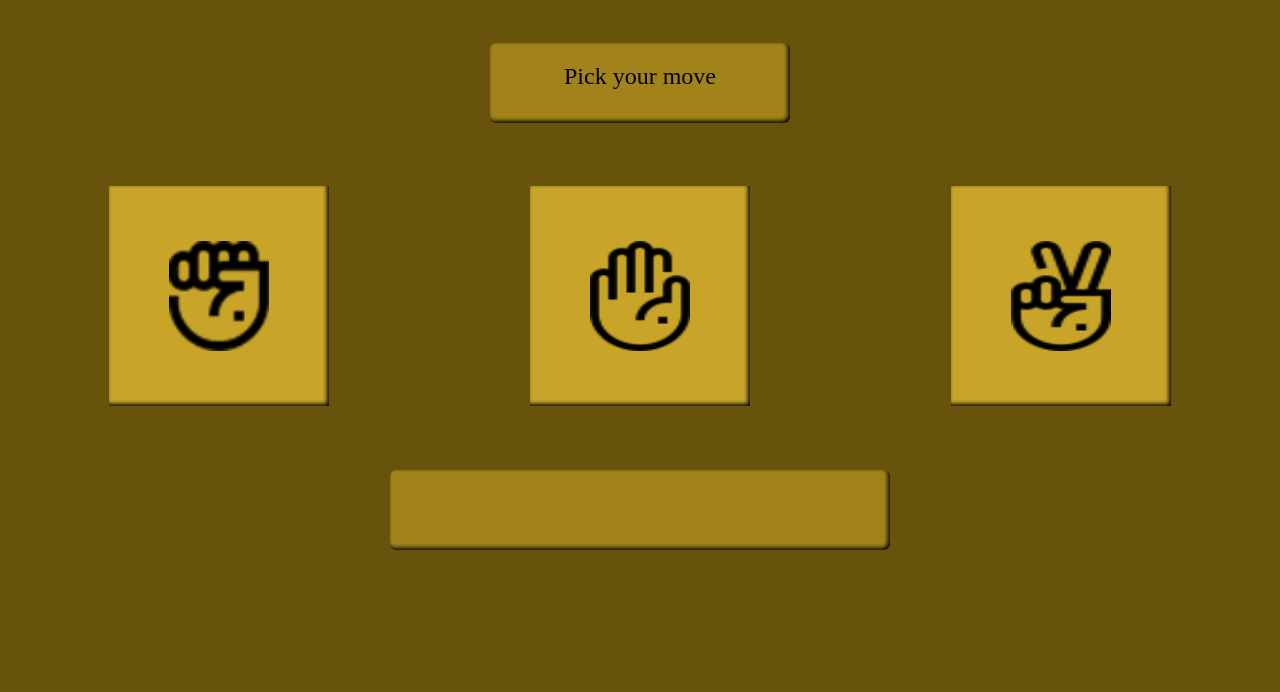
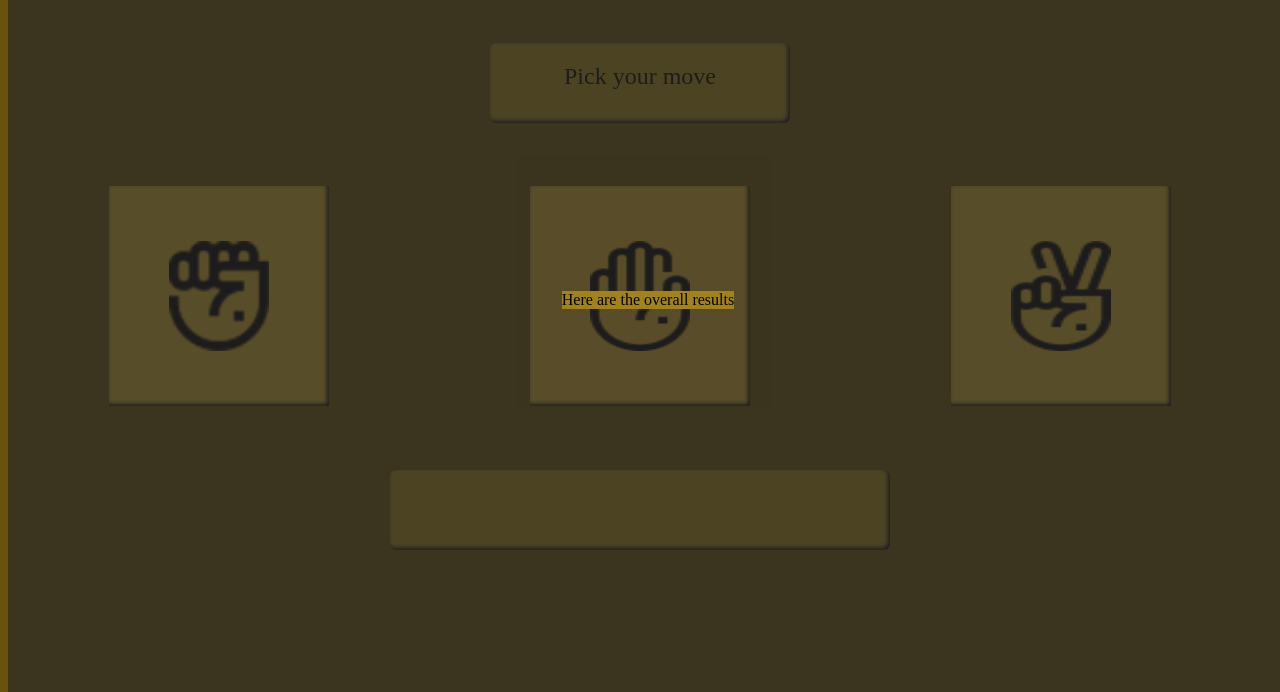
Before and after one commit to MonkeyCofi/rock-paper-scissors, a plain HTML site: page index.html in a window 1280 px wide. Shown: the part 108-800 px from the top of the page. Drawn offline with Linux system fonts and the light colour scheme.

Commit message:
Added modal container and created hidden utility class

```diff
--- a/index.html
+++ b/index.html
@@ -39,6 +39,12 @@
         <div class="results"></div>
     </div>
 
+    <!-- results modal -->
+    <div class="modal-container">
+        <div class="modal">
+            </h3>Here are the overall results</h3>
+        </div>
+    </div>
 
     <script src="script.js"></script>
 </body>
--- a/style.css
+++ b/style.css
@@ -75,3 +75,38 @@ h1 {
     width: 500px;
     font-size: 30px;
 }
+
+/* results modal styles */
+.modal-container {
+    /* background-color: red;
+    height: 300px;
+    width: 300px;
+    margin-right: -50%;
+    top: 50%;
+    left: 50%;
+    position: absolute;
+    transform: translate(-50%, -50%);
+    z-index: 0;  */
+    display: flex;
+    position: fixed;
+    height: 100%;
+    width: 100%;
+    justify-content: center;
+    align-items: center;
+    background-color: rgba(40, 40, 40, 0.7);
+}
+
+.modal {
+    margin: 0;
+    background-color: #A18319;
+}
+
+/* new modifications to body to accomodate for footer */
+body {
+    display: flex;
+    flex-direction: column;
+}
+
+.hidden {
+    display: none !important;
+}
```
